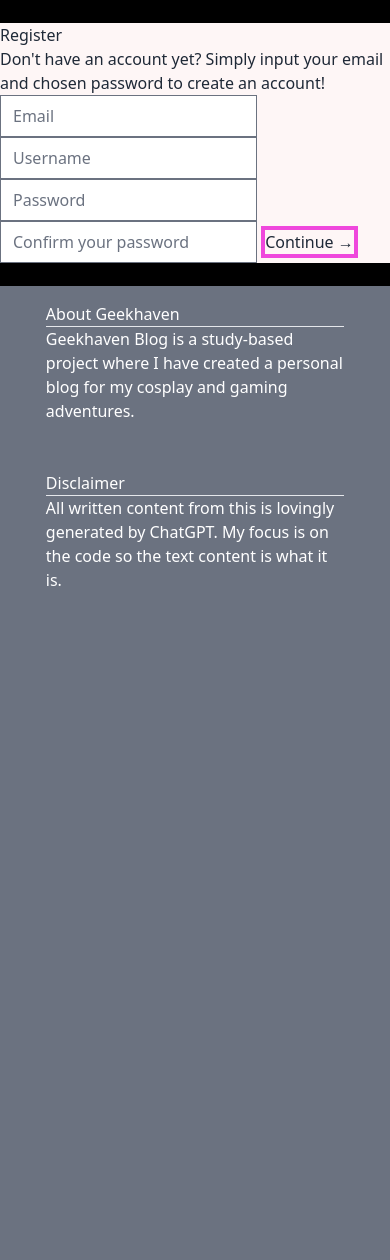
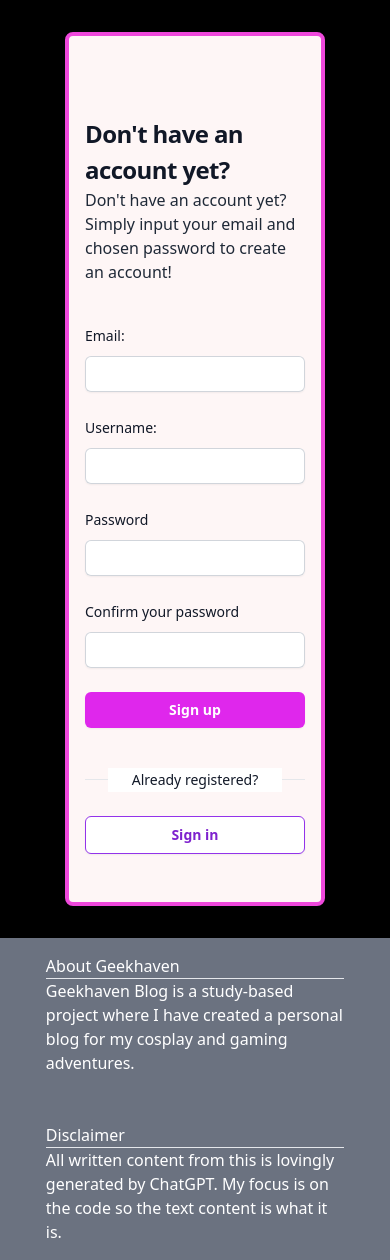
Before and after one commit to emmy-codes/geekhaven-blog, a Django app: page /register/ in a window 390 px wide. Shown: the part 236-1496 px from the top of the page. Before the commit the page ends 822 px from the top, so only its background shows below. Run offline with Django 4.2, Linux system fonts and the light colour scheme; style sheets or scripts are compiled from the project's sources; some libraries are stand-ins or nearby versions.

Commit message:
revamp register.html template
Improve structure of registration form and sort broken link

```diff
--- a/templates/register.html
+++ b/templates/register.html
@@ -1,35 +1,103 @@
 {% extends "index.html" %} {% load static %} {% block register_user %}
 
-<section
-  id="register-container"
-  class="flex flex-col items-center bg-purple-heart-50">
-  {% if form.errors %}
-  <div class="errors">
-    {% for field in form %} {% for error in field.errors %}
-    <p>{{ error }}</p>
-    {% endfor %} {% endfor %}
+<div
+  class="mx-auto my-8 grid grid-cols-3 gap-6 lg:pr-3 md:pr-3 grow-0 w-8/12 rounded-lg border-4 border-solid border-purple-heart-500 bg-purple-heart-50 shadow">
+  <div class="relative h-full flex-1 hidden lg:block md:block md:col-span-1 lg:col-span-2">
+    <img class="inset-0 h-full w-full rounded-bl-sm rounded-tl-sm object-cover"
+      src="https://sm.ign.com/ign_nordic/news/w/world-of-w/world-of-warcraft-unveils-2024-roadmap-up-to-start-of-the-wo_ekrf.jpg"
+      alt="" />
   </div>
-  {% endif %}
-  <form action="{% url 'register' %}" method="POST">
-    {% csrf_token %}
-    <div>
-      <h2>Register</h2>
+<div class="flex flex-1 flex-col justify-center px-4 py-12 lg:flex-none col-span-3 lg:col-span-1 md:col-span-2">
+    <div class="mx-auto w-full max-w-sm">
+      <h2 class="mt-8 text-2xl font-bold leading-9 tracking-tight text-gray-900">
+        Don't have an account yet?
+      </h2>
       <p>
         Don't have an account yet? Simply input your email and chosen password
         to create an account!
       </p>
-      <input type="email" name="email" placeholder="Email" />
-      <input type="text" name="username" placeholder="Username" />
-      <input type="password" name="password1" placeholder="Password" />
-      <input type="password" name="password2" placeholder="Confirm your password" />
-      <button
-        type="submit"
-        class="p border-4 border-solid border-purple-heart-500"
-      >
-        Continue →
-      </button>
+<div class="mt-10">
+        {% if form.errors %}
+        <div class="rounded-md bg-red-300 p-4">
+          <div class="flex">
+            <div class="flex-shrink-0">
+              <svg class="h-5 w-5 text-red-400" viewBox="0 0 20 20" fill="currentColor" aria-hidden="true">
+                <path fill-rule="evenodd"
+                  d="M10 18a8 8 0 100-16 8 8 0 000 16zM8.28 7.22a.75.75 0 00-1.06 1.06L8.94 10l-1.72 1.72a.75.75 0 101.06 1.06L10 11.06l1.72 1.72a.75.75 0 101.06-1.06L11.06 10l1.72-1.72a.75.75 0 00-1.06-1.06L10 8.94 8.28 7.22z"
+                  clip-rule="evenodd" />
+              </svg>
+            </div>
+            <div class="ml-3">
+              <h3 class="text-sm font-medium text-red-800">There were {{ field.errors.length }} errors with your submission</h3>
+              <div class="mt-2 text-sm text-red-700">
+                <ul role="list" class="list-disc space-y-1 pl-5">
+                  {% for field in form %} {% for error in field.errors %}
+                  <li>{{ error }}</li>
+                  {% endfor %} {% endfor %}
+                </ul>
+              </div>
+            </div>
+          </div>
+        </div>
+        {% endif %}
+        <form action="{% url 'register' %}" method="POST" class="space-y-6">
+          {% csrf_token %}
+          <div>
+            <label for="email" class="block text-sm font-medium leading-6 text-gray-900">Email:</label>
+            <div class="mt-2">
+              <input id="email" name="email" type="email" required
+                class="block w-full rounded-md border-0 py-1.5 shadow-sm ring-1 ring-inset ring-gray-300 placeholder:text-gray-400 focus:ring-2 focus:ring-inset focus:ring-indigo-600 sm:text-sm sm:leading-6" />
+            </div>
+          </div>
+          <div>
+            <label for="username" class="block text-sm font-medium leading-6 text-gray-900">Username:</label>
+            <div class="mt-2">
+              <input id="username" name="username" type="text" required
+                class="block w-full rounded-md border-0 py-1.5 shadow-sm ring-1 ring-inset ring-gray-300 placeholder:text-gray-400 focus:ring-2 focus:ring-inset focus:ring-indigo-600 sm:text-sm sm:leading-6" />
+            </div>
+          </div>
+
+          <div>
+            <label for="password1" class="block text-sm font-medium leading-6 text-gray-900">Password</label>
+            <div class="mt-2">
+              <input id="password1" name="password1" type="password" required
+                class="block w-full rounded-md border-0 py-1.5 shadow-sm ring-1 ring-inset ring-gray-300 placeholder:text-gray-400 focus:ring-2 focus:ring-inset focus:ring-indigo-600 sm:text-sm sm:leading-6" />
+            </div>
+          </div>
+          <div>
+            <label for="password2" class="block text-sm font-medium leading-6 text-gray-900">Confirm your password</label>
+            <div class="mt-2">
+              <input id="password2" name="password2" type="password" required
+                class="block w-full rounded-md border-0 py-1.5 shadow-sm ring-1 ring-inset ring-gray-300 placeholder:text-gray-400 focus:ring-2 focus:ring-inset focus:ring-indigo-600 sm:text-sm sm:leading-6" />
+            </div>
+          </div>
+
+          <div>
+            <button type="submit"
+              class="flex w-full justify-center rounded-md bg-purple-heart-600 px-3 py-1.5 text-sm font-semibold leading-6 text-white shadow-sm hover:bg-purple-heart-500 focus-visible:outline focus-visible:outline-2 focus-visible:outline-offset-2 focus-visible:outline-purple-heart-600">
+              Sign up
+            </button>
+          </div>
+        </form>
+
+        <div class="mt-10">
+          <div class="relative">
+            <div class="absolute inset-0 flex items-center" aria-hidden="true">
+              <div class="w-full border-t border-gray-200"></div>
+            </div>
+            <div class="relative flex justify-center text-sm font-medium leading-6">
+              <span class="bg-white px-6 text-gray-900">Already registered?</span>
+            </div>
+          </div>
+
+          <a href="{% url 'login' %}"
+            class="mt-6 text-center flex w-full justify-center rounded-md border border-purple-600 bg-white px-3 py-1.5 text-sm font-semibold leading-6 text-purple-700 shadow-sm hover:bg-purple-heart-200 focus-visible:outline focus-visible:outline-2 focus-visible:outline-offset-2 focus-visible:outline-purple-heart-600">
+            Sign in
+          </a>
+        </div>
+      </div>
     </div>
-  </form>
-</section>
+  </div>
+</div>
 
 {% endblock %}
```
